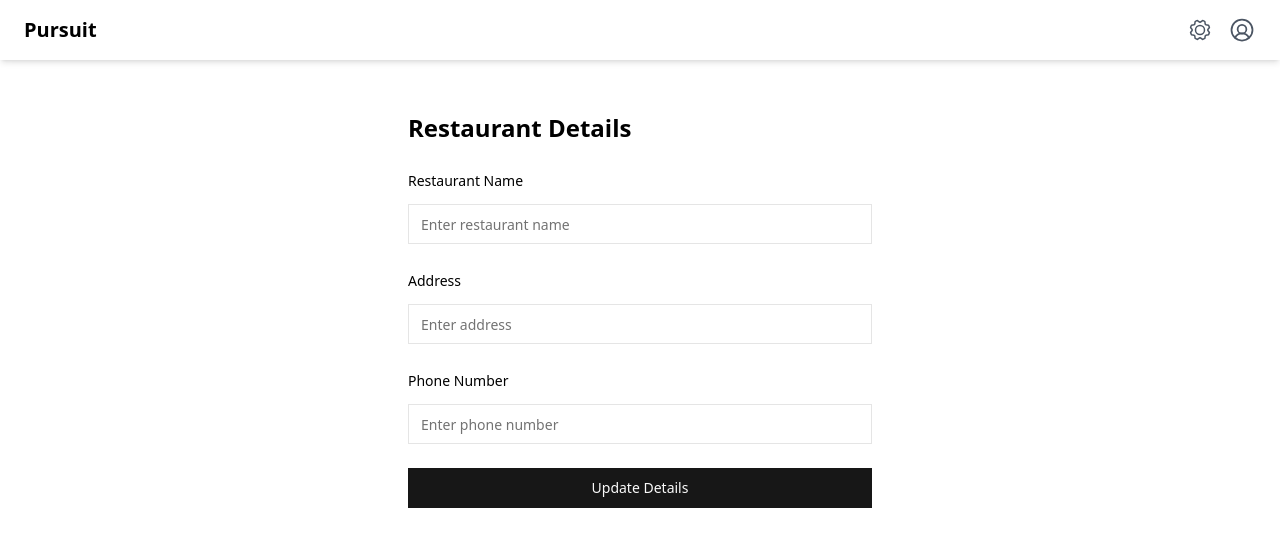
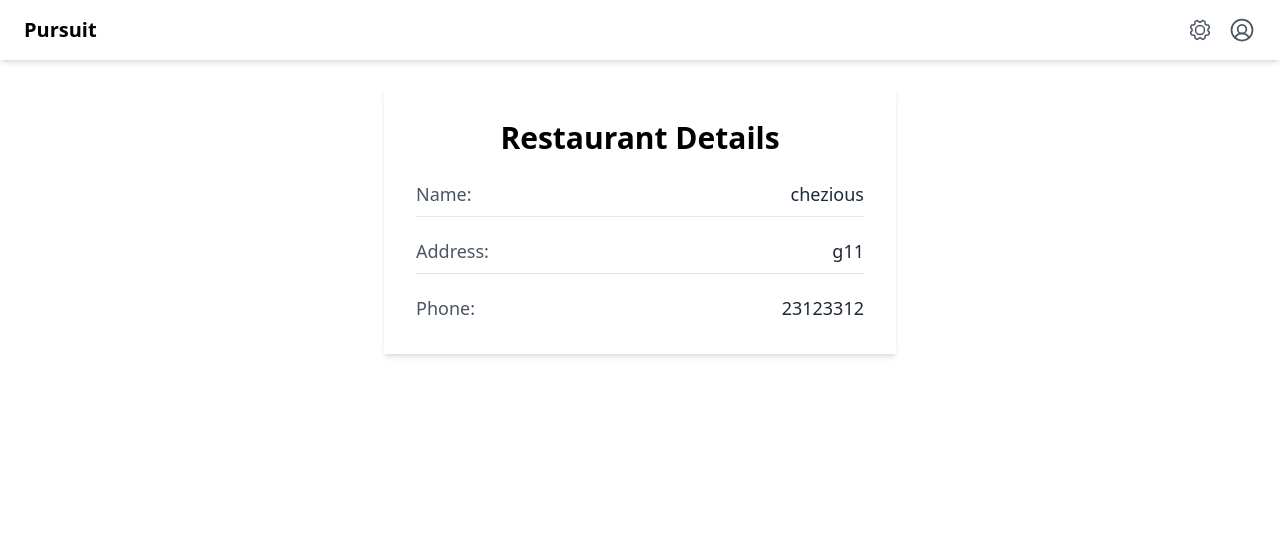
Before and after one commit to saadkhaleeq610/pursuit, a React (Vite) app in the folder client/: page /restaurant-details in a window 1280 px wide. Shown: the top 546 px of the page. Built offline with nearby package versions, Linux system fonts and the light colour scheme; sample sign-in values are in the browser's storage.

Commit message:
Added: changes in the profile and restaurant details pages

```diff
--- a/client/src/pages/Profile.tsx
+++ b/client/src/pages/Profile.tsx
@@ -1,23 +1,28 @@
-import { Input } from "@/components/ui/input";
-import { Button } from "@/components/ui/button";
-import { Label } from "@/components/ui/label";
+import { useAuthStore } from "@/store/useAuthStore";
 
 const Profile = () => {
+  const { email, name, role_name } = useAuthStore();
+
   return (
-    <div className="max-w-lg mx-auto mt-10 p-6 space-y-6">
-      <h1 className="text-2xl font-semibold">Profile</h1>
+    <div className="max-w-lg mx-auto mt-10 p-8 bg-white shadow-md rounded-lg">
+      <h1 className="text-3xl font-semibold mb-6 text-center">Profile</h1>
 
-      <div className="space-y-3">
-        <Label>Name</Label>
-        <Input type="text" placeholder="Enter your name" />
+      <div className="space-y-5 text-lg">
+        <div className="flex justify-between border-b pb-2">
+          <span className="font-medium text-gray-600">Name:</span>
+          <span className="text-gray-800">{name}</span>
+        </div>
+
+        <div className="flex justify-between border-b pb-2">
+          <span className="font-medium text-gray-600">Email:</span>
+          <span className="text-gray-800">{email}</span>
+        </div>
+
+        <div className="flex justify-between">
+          <span className="font-medium text-gray-600">Role:</span>
+          <span className="text-gray-800">{role_name}</span>
+        </div>
       </div>
-
-      <div className="space-y-3">
-        <Label>Email</Label>
-        <Input type="email" placeholder="Enter your email" />
-      </div>
-
-      <Button className="mt-4 w-full">Update Profile</Button>
     </div>
   );
 };
--- a/client/src/pages/RestaurantDetails.tsx
+++ b/client/src/pages/RestaurantDetails.tsx
@@ -1,28 +1,32 @@
-import { Input } from "@/components/ui/input";
-import { Button } from "@/components/ui/button";
-import { Label } from "@/components/ui/label";
+import { useAuthStore } from "@/store/useAuthStore";
 
 const RestaurantDetails = () => {
+  const { restaurant } = useAuthStore();
+
   return (
-    <div className="max-w-lg mx-auto mt-10 p-6 space-y-6">
-      <h1 className="text-2xl font-semibold">Restaurant Details</h1>
+    <div className="max-w-lg mx-auto mt-10 p-8 bg-white shadow-md rounded-lg">
+      <h1 className="text-3xl font-semibold mb-6 text-center">Restaurant Details</h1>
 
-      <div className="space-y-3">
-        <Label>Restaurant Name</Label>
-        <Input type="text" placeholder="Enter restaurant name" />
-      </div>
+      {restaurant ? (
+        <div className="space-y-5 text-lg">
+          <div className="flex justify-between border-b pb-2">
+            <span className="font-medium text-gray-600">Name:</span>
+            <span className="text-gray-800">{restaurant.name}</span>
+          </div>
 
-      <div className="space-y-3">
-        <Label>Address</Label>
-        <Input type="text" placeholder="Enter address" />
-      </div>
+          <div className="flex justify-between border-b pb-2">
+            <span className="font-medium text-gray-600">Address:</span>
+            <span className="text-gray-800">{restaurant.address}</span>
+          </div>
 
-      <div className="space-y-3">
-        <Label>Phone Number</Label>
-        <Input type="tel" placeholder="Enter phone number" />
-      </div>
-
-      <Button className="mt-4 w-full">Update Details</Button>
+          <div className="flex justify-between">
+            <span className="font-medium text-gray-600">Phone:</span>
+            <span className="text-gray-800">{restaurant.phone_number}</span>
+          </div>
+        </div>
+      ) : (
+        <p className="text-gray-500 text-center">No restaurant details available.</p>
+      )}
     </div>
   );
 };
--- a/client/src/store/useAuthStore.ts
+++ b/client/src/store/useAuthStore.ts
@@ -14,7 +14,7 @@ type AuthState = {
 };
 
 export const useAuthStore = create<AuthState>((set, get) => ({
-  restaurant: null,
+  restaurant: {name: "chezious", address: "g11", phone_number: "23123312"},
   email: localStorage.getItem("email") || "",
   accessToken: localStorage.getItem("accessToken") || null,
   isAuthenticated: !!localStorage.getItem("accessToken"),
```
